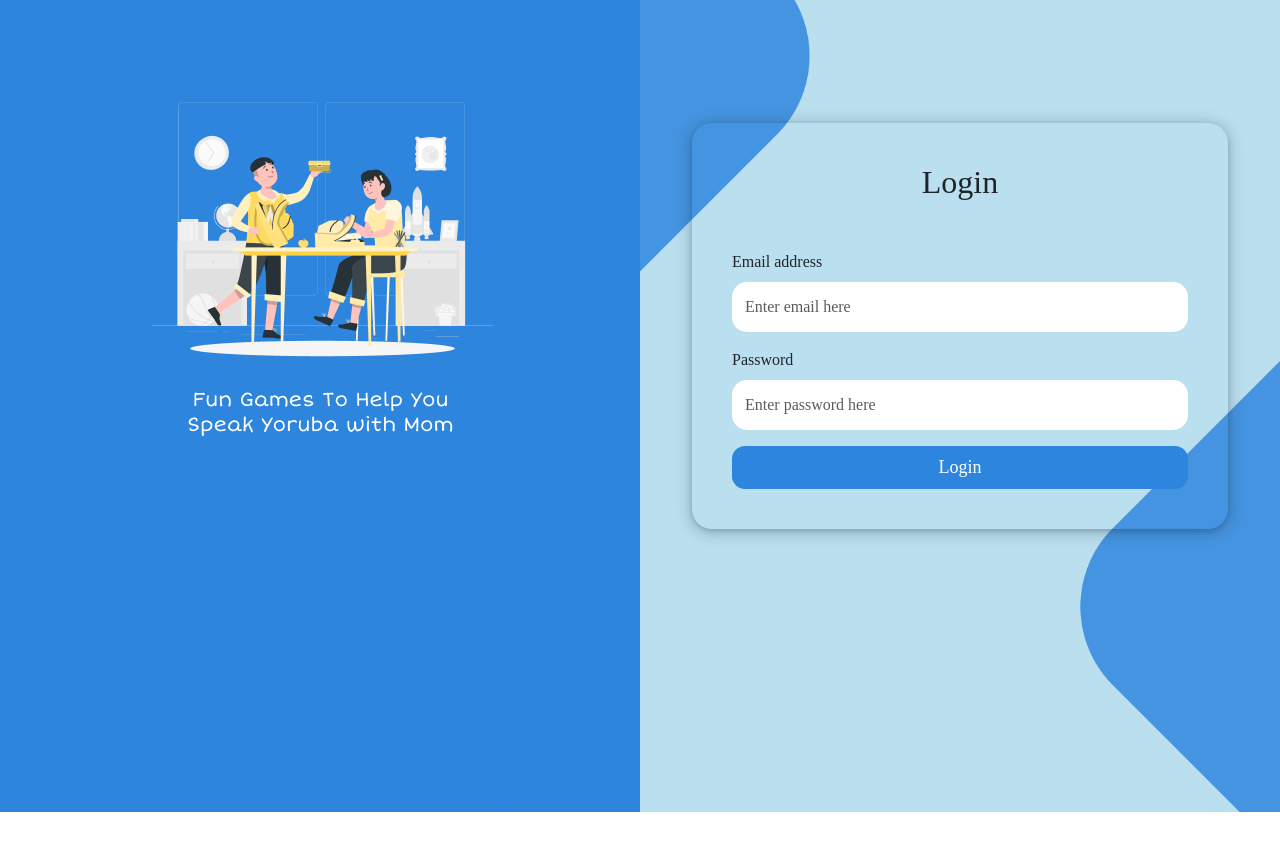
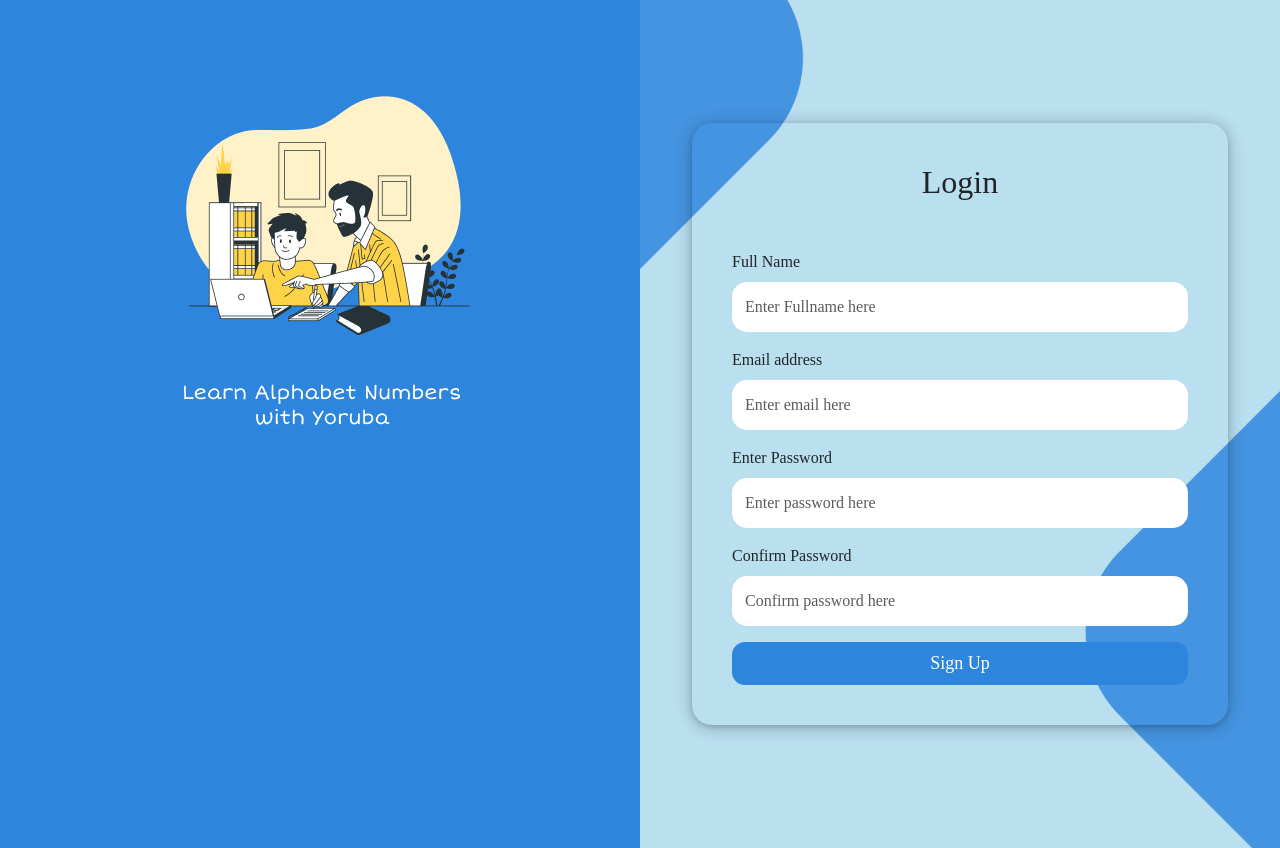
Before and after one commit to cycodedconcept/yoruba-aloud-redux-version, a React (Create React App) app: page /register in a window 1280 px wide. Before the commit the page ends 812 px from the top, so only its background shows below. Built offline with nearby package versions, Linux system fonts and the light colour scheme; a web font is replaced by a local one.

Commit message:
sign completed with redux toolkit

```diff
--- a/package.json
+++ b/package.json
@@ -7,10 +7,12 @@
     "@testing-library/jest-dom": "^5.17.0",
     "@testing-library/react": "^13.4.0",
     "@testing-library/user-event": "^13.5.0",
+    "axios": "^1.7.2",
     "bootstrap": "^5.3.3",
     "react": "^18.3.1",
     "react-dom": "^18.3.1",
     "react-redux": "^9.1.2",
+    "react-router-dom": "^6.23.1",
     "react-scripts": "5.0.1",
     "web-vitals": "^2.1.4"
   },
--- a/src/Display.jsx
+++ b/src/Display.jsx
@@ -1,11 +1,18 @@
 import React from 'react'
+import { BrowserRouter, Routes, Route } from 'react-router-dom';
 import Login from './components/Login'
+import Register from './components/Register'
 
 const Display = () => {
   return (
-    <div>
-      <Login />
-    </div>
+    <React.Fragment>
+      <BrowserRouter>
+            <Routes>
+                <Route index element={<Login />} />
+                <Route path='register' element={<Register />} />
+            </Routes>
+      </BrowserRouter>
+    </React.Fragment>
   )
 }
 
--- a/src/assets/index.jsx
+++ b/src/assets/index.jsx
@@ -1,2 +1,3 @@
 export const Welcome = require('./welcome.png');
+export const Welcome2 = require('./sigimg.png');
 export const Spec = require('./spec.png');
--- a/src/components/Login.jsx
+++ b/src/components/Login.jsx
@@ -17,19 +17,19 @@ const Login = () => {
                 <form className='form-sec'>
                     <h2 className='text-center mb-5'>Login</h2>
 
-                    <div class="mb-3">
-                        <label for="exampleInputEmail1" class="form-label">Email address</label>
-                        <input type="email" class="form-control" placeholder='Enter email here'/>
+                    <div className="mb-3">
+                        <label for="exampleInputEmail1" className="form-label">Email address</label>
+                        <input type="email" className="form-control" placeholder='Enter email here'/>
                     </div>
-                    <div class="mb-3">
-                        <label for="exampleInputPassword1" class="form-label">Password</label>
-                        <input type="password" class="form-control" placeholder='Enter password here'/>
+                    <div className="mb-3">
+                        <label for="exampleInputPassword1" className="form-label">Password</label>
+                        <input type="password" className="form-control" placeholder='Enter password here'/>
                     </div>
-                    <button type="submit" class="log-btn">
+                    <button type="submit" className="log-btn">
                         {
                             spin ?(
-                                <div class="spinner-border spinner-border-sm text-light" role="status">
-                                    <span class="sr-only"></span>
+                                <div className="spinner-border spinner-border-sm text-light" role="status">
+                                    <span className="sr-only"></span>
                                 </div>
                             ): (
                                 'Login'
--- /dev/null
+++ b/src/components/Register.jsx
@@ -0,0 +1,80 @@
+import React, { useEffect } from 'react'
+import { useDispatch, useSelector } from 'react-redux';
+import { useNavigate } from 'react-router-dom';
+import { setRegisterFormData, submitForm } from '../features/registerSlice';
+import { Welcome2, Spec } from '../assets'
+import './style.css'
+
+const Register = () => {
+  const dispatch = useDispatch();
+  const navigate = useNavigate();
+  const { name, email, password, password_confirmation, spinItem, error, success } = useSelector((state) => state.form);
+
+const handleChange = (e) => {
+    const { name, value } = e.target;
+    dispatch(setRegisterFormData({ field: name, value }));
+};
+
+const handleRegister = (e) => {
+    e.preventDefault();
+    const formData = { name, email, password, password_confirmation };
+    dispatch(submitForm(formData));
+};
+
+useEffect(() => {
+    if (success) {
+      navigate('/');
+    }
+}, [success, navigate]);
+
+  return (
+    <div>
+      <React.Fragment>
+      <div className="row">
+          <div className="col-sm-12 col-md-12 col-lg-6 text-center top-form" style={{ backgroundColor: '#2D85DE'}}>
+              <div className="log-img">
+                  <img src={ Welcome2 } alt=""/>
+              </div>
+          </div>
+          <div className="col-sm-12 col-md-12 col-lg-6 bottom-form" style={{ backgroundImage: `url(${Spec})`, backgroundRepeat: 'no-repeat', backgroundSize: 'cover', backgroundPosition: 'center bottom'}}>
+                <form className='form-sec' onSubmit={handleRegister}>
+                    <h2 className='text-center mb-5'>Login</h2>
+
+                    <div className="mb-3">
+                        <label className="form-label">Full Name</label>
+                        <input type="text" className="form-control" placeholder='Enter Fullname here' name="name" value={name} onChange={handleChange}/>
+                    </div>
+                    <div className="mb-3">
+                        <label className="form-label">Email address</label>
+                        <input type="email" className="form-control" placeholder='Enter email here' name='email' value={email} onChange={handleChange}/>
+                    </div>
+                    <div className="mb-3">
+                        <label className="form-label">Enter Password</label>
+                        <input type="password" className="form-control" placeholder='Enter password here' name='password' value={password} onChange={handleChange}/>
+                    </div>
+                    <div className="mb-3">
+                        <label className="form-label">Confirm Password</label>
+                        <input type="password" className="form-control" placeholder='Confirm password here' name='password_confirmation' value={password_confirmation} onChange={handleChange}/>
+                    </div>
+                    <button type="submit" className="log-btn" onClick={ handleRegister }>
+                        {
+                            spinItem ? (
+                                <div className="spinner-border spinner-border-sm text-light" role="status">
+                                    <span className="sr-only"></span>
+                                </div>
+                            ): (
+                                'Sign Up'
+                            )
+                        }
+                    </button>
+                    {error && <p className="text-danger">Error: {error}</p>}
+                    {success && <p className="text-success">Registration successful!</p>}
+                </form>
+          </div>
+      </div>
+    </React.Fragment>
+    </div>
+  )
+}
+
+export default Register
--- /dev/null
+++ b/src/features/registerSlice.js
@@ -0,0 +1,56 @@
+// src/features/formSlice.js
+import { createSlice, createAsyncThunk } from '@reduxjs/toolkit';
+import axios from 'axios';
+
+const initialState = {
+  name: '',
+  email: '',
+  password: '',
+  password_confirmation: '',
+  spinItem: false,
+  error: null,
+  success: false,
+  data: []
+};
+
+// Create the async thunk for form submission
+export const submitForm = createAsyncThunk(
+  'form/submitForm',
+  async (formData, { rejectWithValue }) => {
+    try {
+      const response = await axios.post('https://accosmart.com.ng/yorubalearning/api/register_admin', formData);
+      return response.data;
+    } catch (error) {
+      return rejectWithValue(error.response.data);
+    }
+  }
+);
+
+const formRegisterSlice = createSlice({
+  name: 'form',
+  initialState,
+  reducers: {
+    setRegisterFormData: (state, action) => {
+      state[action.payload.field] = action.payload.value;
+    }
+  },
+  extraReducers: (builder) => {
+    builder
+      .addCase(submitForm.pending, (state) => {
+        state.spinItem = true;
+        state.error = null;
+      })
+      .addCase(submitForm.fulfilled, (state, action) => {
+        state.spinItem = false;
+        state.success = true;
+        state.data = action.payload
+      })
+      .addCase(submitForm.rejected, (state, action) => {
+        state.spinItem = false;
+        state.error = action.payload;
+      });
+  },
+});
+
+export const { setRegisterFormData } = formRegisterSlice.actions;
+export default formRegisterSlice.reducer;
--- a/src/store/store.js
+++ b/src/store/store.js
@@ -1,10 +1,10 @@
 // src/store.js
 import { configureStore } from '@reduxjs/toolkit';
-import sliceReducer from '../features/slice'
+import formRegisterReducer from '../features/registerSlice';
 
 const store = configureStore({
   reducer: {
-    example: sliceReducer,
+    form: formRegisterReducer,
   },
 });
 
```
Also changed, not shown: 1 other file (tests, documents, lock files or other folders).
